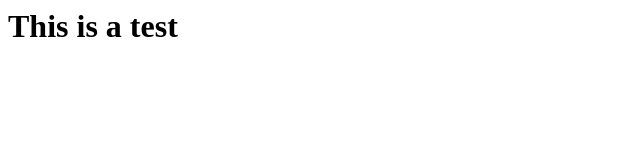
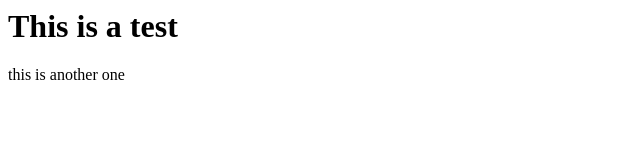
Before and after one commit to denzelroberts/friendly-memory, a plain HTML site: page index.html in a window 1280 px wide. Shown: the whole page, without its empty margins (0-640 px from the left). Drawn offline with Linux system fonts and the light colour scheme.

Commit message:
added a paragraph

```diff
--- a/index.html
+++ b/index.html
@@ -4,5 +4,6 @@
   Denzel
   </title>
   <h1>This is a test</h1>
+  <p>this is another one</p>
   </head>
   </html>
```
